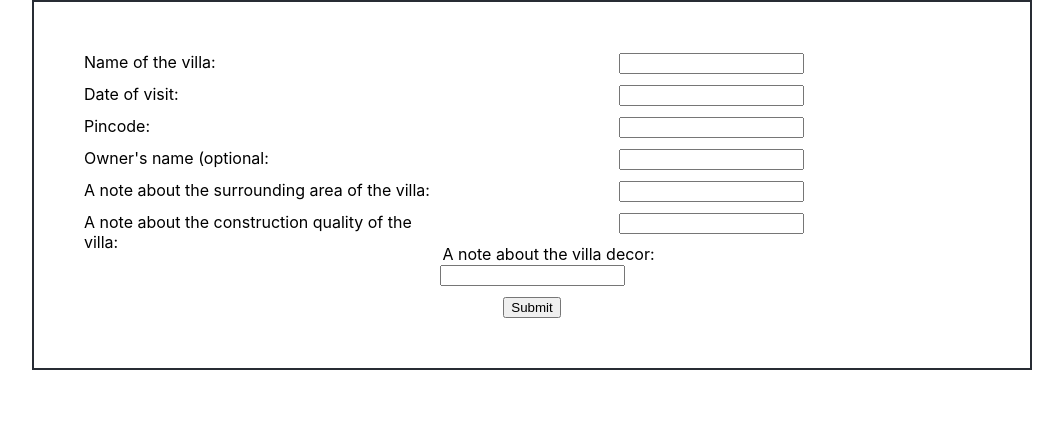
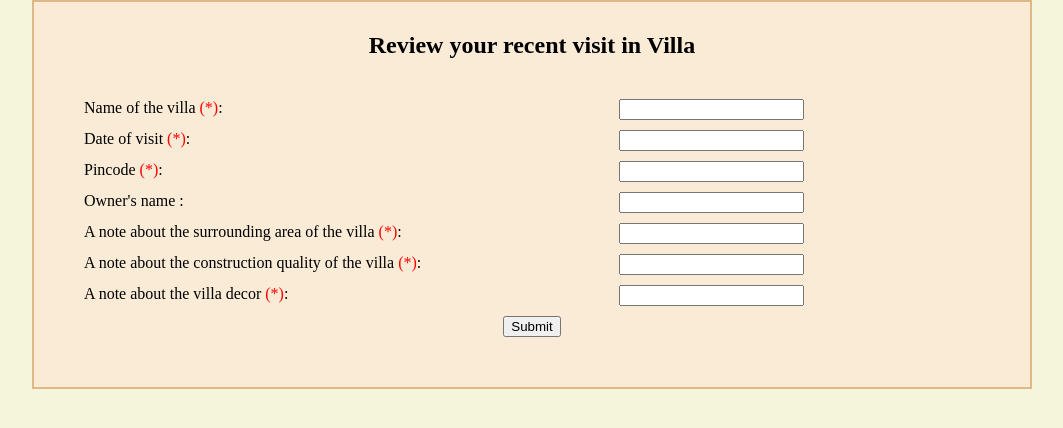
Before and after one commit to bhupender005/review-form, a React (Create React App) app: page / in a window 1280 px wide. Shown: the top 428 px of the page, without its empty margins (108-1171 px from the left). Built offline with nearby package versions, Linux system fonts and the light colour scheme.

Commit message:
- Refactored components structure - Added Preview Form Component - Add styles for Form - Created API to fetch and save form data - Created API to fetch and save data into localStorage

```diff
--- a/src/App.css
+++ b/src/App.css
@@ -1,5 +1,11 @@
+body {
+  background-color: beige;
+}
+
 .App {
   text-align: center;
+  /* font-style: oblique; */
+  font-family: 'Times New Roman', Times, serif;
 }
 
 .App-logo {
@@ -7,14 +13,20 @@
   pointer-events: none;
 }
 
-form {
-  border: 2px solid #282c34;
+.Review-Form {
+  border: 2px solid burlywood;
+  background-color: antiquewhite;
+  height: 100%;
   width: 70%;
   margin: auto;
-  padding: 50px;
+  padding: 10px 50px 50px 50px;
 }
 
-form label{
+.Review-Form h2 {
+  margin-bottom: 40px;
+}
+
+.Review-Form label{
   width: 40%;
   float: left;
   text-align: left;
@@ -22,6 +34,10 @@ form label{
 
 .Field-Row {
   margin-bottom: 10px;
+}
+
+.Required-Mark {
+  color: red;
 }
 
 @media (prefers-reduced-motion: no-preference) {
--- a/src/App.js
+++ b/src/App.js
@@ -1,12 +1,14 @@
 import React from 'react';
 import './App.css';
 import ReviewForm from './components/ReviewForm';
+import FormPreview from './components/FormPreview/FormPreview';
 
 function App() {
 
   return (
     <div className="App">
       <ReviewForm />
+      <FormPreview />
     </div>
   );
 }
--- a/src/components/CustomField.js
+++ b/src/components/CustomField.js
@@ -1,10 +1,12 @@
 import React from 'react'
 
+const isRequired = (validation = '') => validation.includes('required');
+
 function CustomField(props) {
-    const { labelName, fieldName, fieldValue, handleChange, ...fieldProps } = props;
+    const { labelName, fieldName, fieldValue, handleChange, validation, ...fieldProps } = props;
     return (
         <div className="Field-Row">
-            <label>{labelName}: </label>
+            <label>{labelName} {isRequired(validation) && <span className="Required-Mark">(*)</span>}: </label>
             <input type="text" name={fieldName} value={fieldValue} onChange={(e) => handleChange(e.target.value)} {...fieldProps} />
         </div>
     )
--- /dev/null
+++ b/src/components/FormPreview/FormPreview.js
@@ -0,0 +1,30 @@
+import React from 'react'
+import { getFormData } from './FormPreviewApi';
+
+const fields = [
+    { labelName:"Name of the villa", fieldName:"villaName"},
+    { labelName:"Date of visit", fieldName:"dateOfVisit"},
+    { labelName:"Pincode", fieldName:"pincode"},
+    { labelName:"Owner's name", fieldName:"ownerName"},
+    { labelName:"A note about the surrounding area of the villa", fieldName:"noteAboutSurrounding"},
+    { labelName:"A note about the construction quality of the villa", fieldName:"noteAboutConstruction"},
+    { labelName:"A note about the villa decor", fieldName:"noteAboutDecor"},
+];
+
+function getFieldLabel(fieldName) {
+    const field = fields.find(row => row.fieldName === fieldName);
+    return (field) ? field.labelName : 'Unknown';
+}
+
+function FormPreview() {
+    const formData = getFormData();
+    return (
+        <div>
+            {
+                Object.keys(formData).map((key, i) => <div key={i}>{`${getFieldLabel(key)}: ${formData[key]}`}</div>)
+            }
+        </div>
+    )
+}
+
+export default FormPreview
--- /dev/null
+++ b/src/components/FormPreview/FormPreviewApi.js
@@ -0,0 +1,9 @@
+import { getData } from '../../utilities/Api';
+
+const getFormData = () => {
+    return getData();
+}
+
+export {
+    getFormData,
+}
--- a/src/components/ReviewForm.js
+++ b/src/components/ReviewForm/ReviewForm.js
@@ -1,5 +1,6 @@
 import React, { useState } from 'react'
-import CustomField from './CustomField';
+import CustomField from '../CustomField';
+import { saveFormData } from './ReviewFormApi';
 
 function ReviewForm() {
     const [ villaName, setVillaName ] = useState('');
@@ -12,26 +13,39 @@ function ReviewForm() {
 
     const onSubmit = (e) => {
         e.preventDefault();
+        const formData = {
+            villaName,
+            dateOfVisit,
+            pincode,
+            ownerName,
+            noteAboutSurrounding,
+            noteAboutConstruction,
+            noteAboutDecor,
+        }
+        saveFormData(formData);
         alert("Form Submitted Successfully");
     }
 
     const fields = [
         { labelName:"Name of the villa", fieldName:"villaName", fieldValue:villaName, handleChange:setVillaName, validation:"required" },
         { labelName:"Date of visit", fieldName:"dateOfVisit", fieldValue:dateOfVisit, handleChange:setDateOfVisit, validation:"required" },
-        { labelName:"Pincode", fieldName:"pincode", fieldValue:pincode, handleChange:setPincode },
-        { labelName:"Owner's name (optional", fieldName:"ownerName", fieldValue:ownerName, handleChange:setOwnerName, validation:"required" },
+        { labelName:"Pincode", fieldName:"pincode", fieldValue:pincode, handleChange:setPincode, validation:"required" },
+        { labelName:"Owner's name", fieldName:"ownerName", fieldValue:ownerName, handleChange:setOwnerName },
         { labelName:"A note about the surrounding area of the villa", fieldName:"noteAboutSurrounding", fieldValue:noteAboutSurrounding, handleChange:setNoteAboutSurrounding, validation:"required" },
         { labelName:"A note about the construction quality of the villa", fieldName:"noteAboutConstruction", fieldValue:noteAboutConstruction, handleChange:setNoteAboutConstruction, validation:"required" },
         { labelName:"A note about the villa decor", fieldName:"noteAboutDecor", fieldValue:noteAboutDecor, handleChange:setNoteAboutDecor, validation:"required" },
     ]
 
     return (
+        <div className="Review-Form">
+            <h2>Review your recent visit in Villa</h2>
             <form onSubmit={e => onSubmit(e)}>
                 {
                     fields.map((fieldProps, i) => <CustomField key={i} {...fieldProps} />)
                 }
                 <button type="submit" name="submit">Submit</button>
             </form>
+        </div>
     );
 }
 
--- /dev/null
+++ b/src/components/ReviewForm/ReviewFormApi.js
@@ -0,0 +1,15 @@
+import { saveData, getData } from '../../utilities/Api';
+
+const saveFormData = (data) => {
+    const formatedData = Object.keys(data).map(key => ({key, value: data[key]}))
+    saveData(formatedData);
+}
+
+const getFormData = () => {
+    return getData();
+}
+
+export {
+    saveFormData,
+    getFormData,
+}
--- /dev/null
+++ b/src/components/ReviewForm/package.json
@@ -0,0 +1,3 @@
+{
+    "main": "ReviewForm.js"
+}
--- /dev/null
+++ b/src/utilities/Api.js
@@ -0,0 +1,15 @@
+const saveData = (data) => {
+    data.forEach(({key, value}) => {
+        localStorage.setItem(key, value);
+    });
+}
+
+const getData = () => {
+    const items = {...localStorage};
+    return items;
+}
+
+export {
+    saveData,
+    getData,
+}
```
Lines whose indentation alone changed are shown as unchanged.
